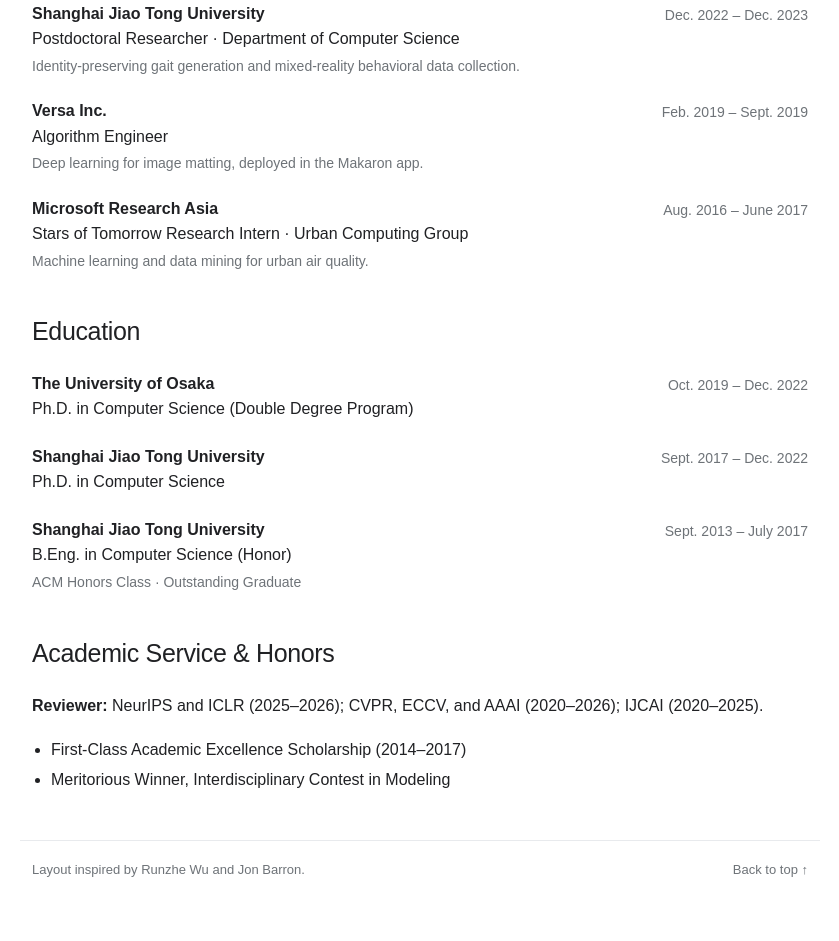
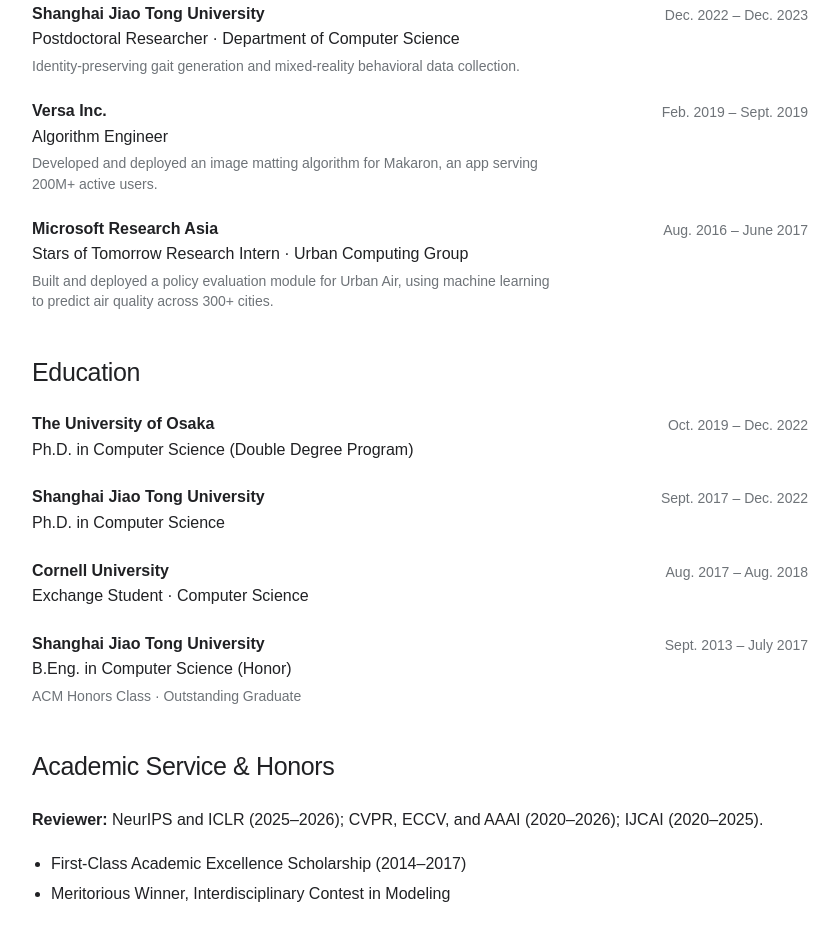
Before and after one commit to Yiyi16/yiyi16.github.io, a plain HTML site: page index.html in a window 1280 px wide. Shown: the part 1994-2935 px from the top of the page, without its empty margins (220-1059 px from the left). Before the commit the page ends 2902 px from the top, so only its background shows below. Drawn offline with Linux system fonts and the light colour scheme.

Commit message:
Update industry experience and Cornell exchange education

```diff
--- a/index.html
+++ b/index.html
@@ -102,13 +102,14 @@
       <div class="section-header"><h2 id="experience-heading">Experience</h2></div>
       <div class="career-row"><div><h3>Cornell University</h3><p>Visiting Scientist · Computer Science</p><p class="detail">Reinforcement learning and LLM agents for autonomous cyber defense.</p></div><p class="date">Jan. 2024 – Present</p></div>
       <div class="career-row"><div><h3>Shanghai Jiao Tong University</h3><p>Postdoctoral Researcher · Department of Computer Science</p><p class="detail">Identity-preserving gait generation and mixed-reality behavioral data collection.</p></div><p class="date">Dec. 2022 – Dec. 2023</p></div>
-      <div class="career-row"><div><h3>Versa Inc.</h3><p>Algorithm Engineer</p><p class="detail">Deep learning for image matting, deployed in the Makaron app.</p></div><p class="date">Feb. 2019 – Sept. 2019</p></div>
-      <div class="career-row"><div><h3>Microsoft Research Asia</h3><p>Stars of Tomorrow Research Intern · Urban Computing Group</p><p class="detail">Machine learning and data mining for urban air quality.</p></div><p class="date">Aug. 2016 – June 2017</p></div>
+      <div class="career-row"><div><h3>Versa Inc.</h3><p>Algorithm Engineer</p><p class="detail">Developed and deployed an image matting algorithm for Makaron, an app serving 200M+ active users.</p></div><p class="date">Feb. 2019 – Sept. 2019</p></div>
+      <div class="career-row"><div><h3>Microsoft Research Asia</h3><p>Stars of Tomorrow Research Intern · Urban Computing Group</p><p class="detail">Built and deployed a policy evaluation module for Urban Air, using machine learning to predict air quality across 300+ cities.</p></div><p class="date">Aug. 2016 – June 2017</p></div>
     </section>
     <section class="section" id="education" aria-labelledby="education-heading">
       <div class="section-header"><h2 id="education-heading">Education</h2></div>
       <div class="career-row"><div><h3>The University of Osaka</h3><p>Ph.D. in Computer Science (Double Degree Program)</p></div><p class="date">Oct. 2019 – Dec. 2022</p></div>
       <div class="career-row"><div><h3>Shanghai Jiao Tong University</h3><p>Ph.D. in Computer Science</p></div><p class="date">Sept. 2017 – Dec. 2022</p></div>
+      <div class="career-row"><div><h3>Cornell University</h3><p>Exchange Student · Computer Science</p></div><p class="date">Aug. 2017 – Aug. 2018</p></div>
       <div class="career-row"><div><h3>Shanghai Jiao Tong University</h3><p>B.Eng. in Computer Science (Honor)</p><p class="detail">ACM Honors Class · Outstanding Graduate</p></div><p class="date">Sept. 2013 – July 2017</p></div>
     </section>
     <section class="section" id="service" aria-labelledby="service-heading">
```
